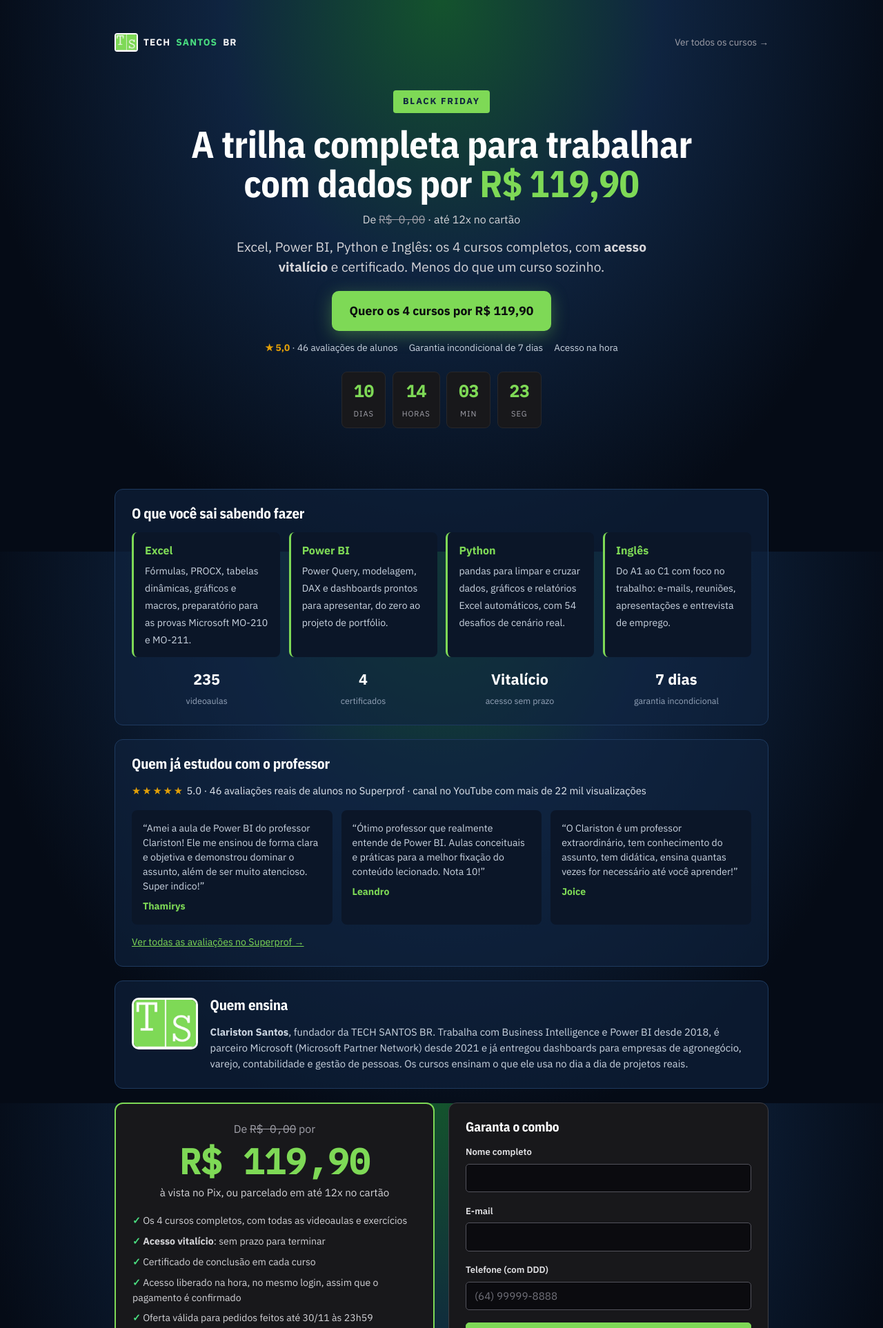
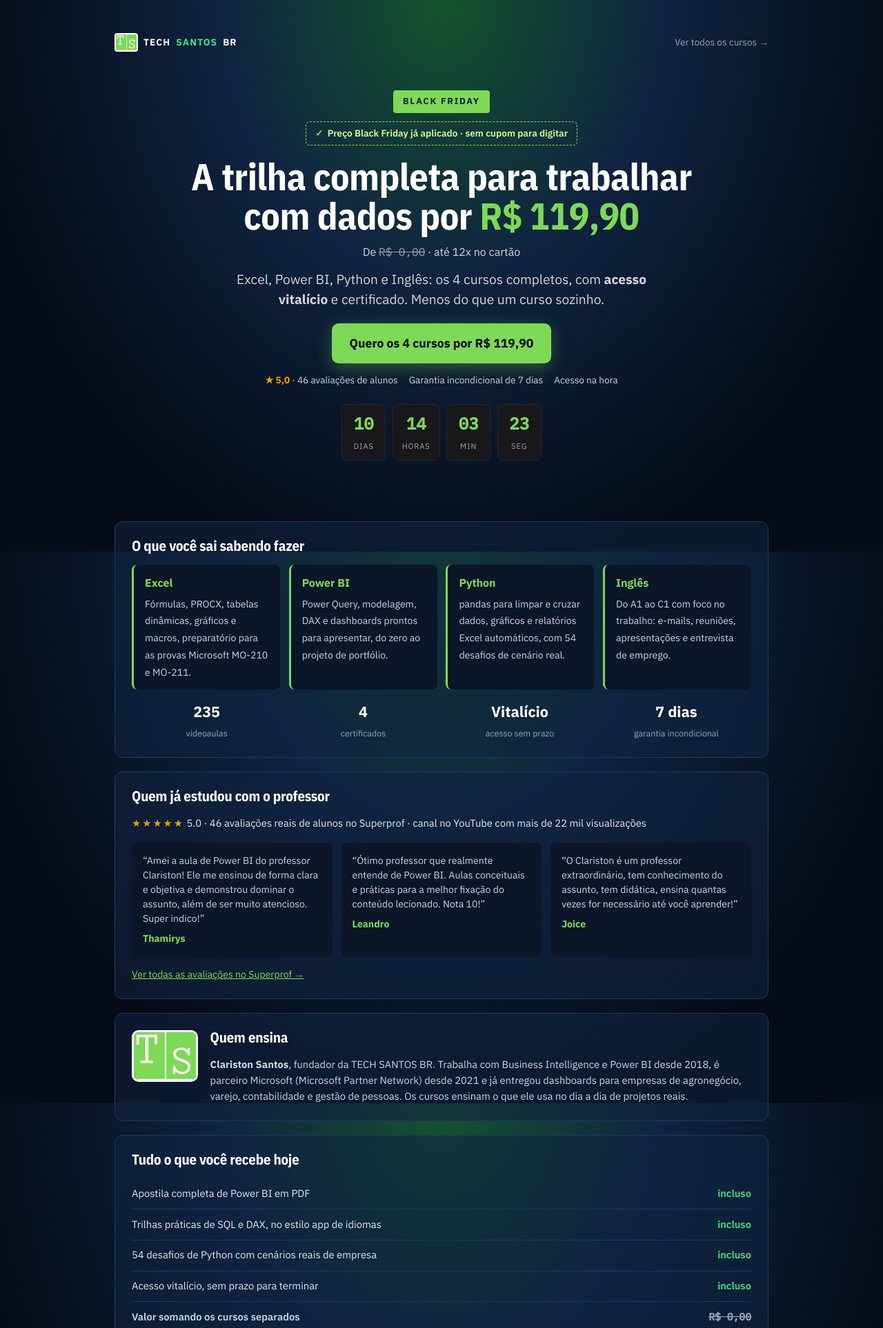
Before and after one commit to claristonsantos/techsantos-site, a PHP site: page /black-friday.php in a window 1280 px wide. Shown: the top 1926 px of the page at 69% size. Run offline with PHP 8.4, Linux system fonts and the light colour scheme; data that the repository does not hold is empty; a stand-in replaces the project's code that opens the database connection; some libraries are stand-ins or nearby versions.

Commit message:
feat(black-friday): value stack section, 'preço já aplicado' badge, optional WhatsApp field
Co-Authored-By: Claude Opus 5.5 <noreply@anthropic.com>

```diff
--- a/black-friday.php
+++ b/black-friday.php
@@ -61,11 +61,12 @@ if ($_SERVER['REQUEST_METHOD'] === 'POST' && ($_POST['acao'] ?? '') === 'lembret
         $error = 'A oferta de Black Friday foi encerrada.';
     } elseif (!$ancora || count($cursos) !== count(BF_CURSOS)) {
         $error = 'O combo está indisponível no momento. Fale conosco pelo WhatsApp.';
-    } elseif ($nome === '' || $email === '' || $telefoneDigits === '') {
-        $error = 'Preencha nome, e-mail e telefone.';
+    } elseif ($nome === '' || $email === '') {
+        $error = 'Preencha nome e e-mail.';
     } elseif (!filter_var($email, FILTER_VALIDATE_EMAIL)) {
         $error = 'E-mail inválido.';
-    } elseif (strlen($telefoneDigits) < 10) {
+    } elseif ($telefoneDigits !== '' && strlen($telefoneDigits) < 10) {
+        // Telefone é opcional: cada campo obrigatório antes do pagamento perde comprador.
         $error = 'Telefone inválido. Use DDD + número, ex.: 64999998888.';
     } else {
         bf_ensure_schema($pdo);
@@ -210,6 +211,15 @@ fbq('track', 'ViewContent', {value: <?= json_encode(BF_PRECO_CENTAVOS / 100) ?>,
   .bf-lform input { background: #0B1628; color: #fff; border: 1px solid #334155; border-radius: 8px; padding: 0.7rem 0.8rem; font-size: 0.95rem; }
   .bf-lform input::placeholder { color: #64748B; }
   .bf-lform button { background: #7ED956; color: #0F2440; border: 0; border-radius: 8px; padding: 0.7rem 1.2rem; font-weight: 800; cursor: pointer; }
+  .bf-cupom { display: flex; width: fit-content; align-items: center; gap: 0.4rem; margin: 0.8rem auto 0; border: 1px dashed #7ED956; color: #D9F99D; font-size: 0.85rem; font-weight: 600; padding: 0.35rem 0.8rem; border-radius: 6px; }
+  .bf-cupom span { color: #7ED956; font-weight: 800; }
+  .bf-stack { display: grid; gap: 0; margin-bottom: 1.2rem; }
+  .bf-stack div { display: flex; justify-content: space-between; gap: 1rem; padding: 0.65rem 0; border-bottom: 1px solid #1E3A5F; color: #E2E8F0; font-size: 0.92rem; }
+  .bf-stack s { font-family: 'Plex Mono', monospace; color: #94A3B8; white-space: nowrap; }
+  .bf-stack em { font-style: normal; color: #4ADE80; font-weight: 600; white-space: nowrap; }
+  .bf-stack .tot { color: #CBD5E1; font-weight: 600; }
+  .bf-stack .hoje { border-bottom: 0; font-size: 1.1rem; font-weight: 800; color: #fff; }
+  .bf-stack .hoje b { font-family: 'Plex Mono', monospace; color: #7ED956; font-size: 1.4rem; }
   footer.site { background: #050B16; border-top: 1px solid #1E3A5F; }
   /* Primeira tela no celular: preço de/por, botão e confiança antes de rolar (87% saíam sem rolar). */
   .bf-hero-de { color: #D4D4D8; font-size: 1rem; margin: 0 0 0.75rem; }
@@ -237,6 +247,7 @@ fbq('track', 'ViewContent', {value: <?= json_encode(BF_PRECO_CENTAVOS / 100) ?>,
 
   <section class="bf-hero">
     <span class="bf-tag">BLACK FRIDAY</span>
+    <?php if ($ativa): ?><div class="bf-cupom"><span>✓</span> Preço Black Friday já aplicado · sem cupom para digitar</div><?php endif; ?>
     <h1>A trilha completa para trabalhar com dados por <em>R$ <?= $precoBF ?></em></h1>
     <?php if ($ativa): ?><div class="bf-hero-de">De <s>R$ <?= $fmt($somaCentavos) ?></s><?php if ($economiaPct > 0): ?> <span><?= $economiaPct ?>% OFF</span><?php endif; ?> · até 12x no cartão</div><?php endif; ?>
     <p>Excel, Power BI, Python e Inglês: os 4 cursos completos, com <strong>acesso vitalício</strong> e certificado. Menos do que um curso sozinho.</p>
@@ -301,6 +312,24 @@ fbq('track', 'ViewContent', {value: <?= json_encode(BF_PRECO_CENTAVOS / 100) ?>,
     </div>
   </section>
 
+  <?php if ($ativa): ?>
+  <section class="bf-sec">
+    <h2>Tudo o que você recebe hoje</h2>
+    <div class="bf-stack">
+      <?php foreach ($cursos as $c): ?>
+      <div><span>Curso completo de <?= htmlspecialchars($c['nome'], ENT_QUOTES) ?>, com certificado</span><s>R$ <?= $fmt((int)$c['preco_centavos']) ?></s></div>
+      <?php endforeach; ?>
+      <div><span>Apostila completa de Power BI em PDF</span><em>incluso</em></div>
+      <div><span>Trilhas práticas de SQL e DAX, no estilo app de idiomas</span><em>incluso</em></div>
+      <div><span>54 desafios de Python com cenários reais de empresa</span><em>incluso</em></div>
+      <div><span>Acesso vitalício, sem prazo para terminar</span><em>incluso</em></div>
+      <div class="tot"><span>Valor somando os cursos separados</span><s>R$ <?= $fmt($somaCentavos) ?></s></div>
+      <div class="hoje"><span>Hoje, na Black Friday</span><b>R$ <?= $precoBF ?></b></div>
+    </div>
+    <a class="bf-hero-cta" href="#comprar" data-course-cta="bf-stack" style="display:block;text-align:center">Quero tudo isso por R$ <?= $precoBF ?></a>
+  </section>
+  <?php endif; ?>
+
   <?php if (!$ativa): ?>
   <div class="bf-closed">
     <h2>A oferta de Black Friday foi encerrada.</h2>
@@ -343,8 +372,8 @@ fbq('track', 'ViewContent', {value: <?= json_encode(BF_PRECO_CENTAVOS / 100) ?>,
           <input type="email" id="email" name="email" required value="<?= $valorCampo('email', (string)($alunoLogado['email'] ?? '')) ?>"<?= $alunoLogado ? ' readonly' : '' ?>>
         </div>
         <div class="field">
-          <label for="telefone">Telefone (com DDD)</label>
-          <input type="tel" id="telefone" name="telefone" required maxlength="15" placeholder="(64) 99999-8888" value="<?= $valorCampo('telefone', $telefoneAnterior) ?>">
+          <label for="telefone">WhatsApp com DDD <span style="font-weight:400;color:#A1A1AA">(opcional)</span></label>
+          <input type="tel" id="telefone" name="telefone" maxlength="15" placeholder="(64) 99999-8888" value="<?= $valorCampo('telefone', $telefoneAnterior) ?>">
         </div>
         <button type="submit" class="btn btn-primary btn-block">Quero os 4 cursos por R$ <?= $precoBF ?></button>
         <p class="bf-note">Você vai para o ambiente seguro do Mercado Pago para pagar com Pix ou cartão. O acesso chega por e-mail assim que o pagamento é confirmado.</p>
```
